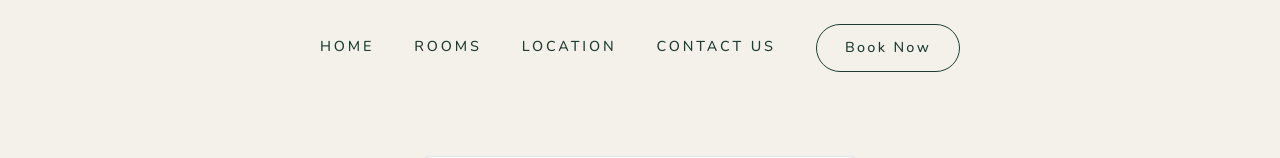
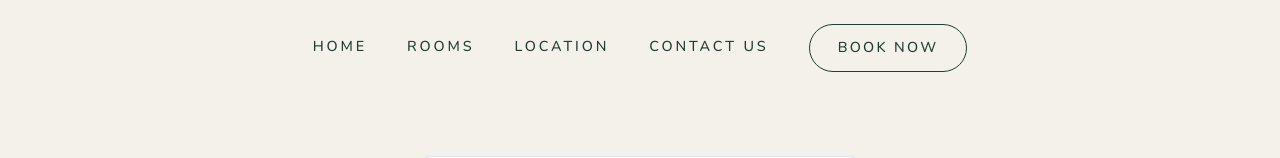
Before and after one commit to jaromeroibz/gecko-hostel, a React (Vite) app in the folder frontend/: page /admin/login in a window 1280 px wide. Shown: the top 158 px of the page. Built offline with nearby package versions, Linux system fonts and the light colour scheme; no server answers.

Commit message:
Uppercase Book Now button in sticky navbar to match hero nav

```diff
--- a/frontend/src/components/layout/Navbar.tsx
+++ b/frontend/src/components/layout/Navbar.tsx
@@ -114,6 +114,7 @@ export function Navbar() {
               borderRadius: '9999px',
               padding: '0.75rem 1.75rem',
               fontWeight: 500,
+              textTransform: 'uppercase',
             }}
             className="font-label nav-book-btn"
           >
```
